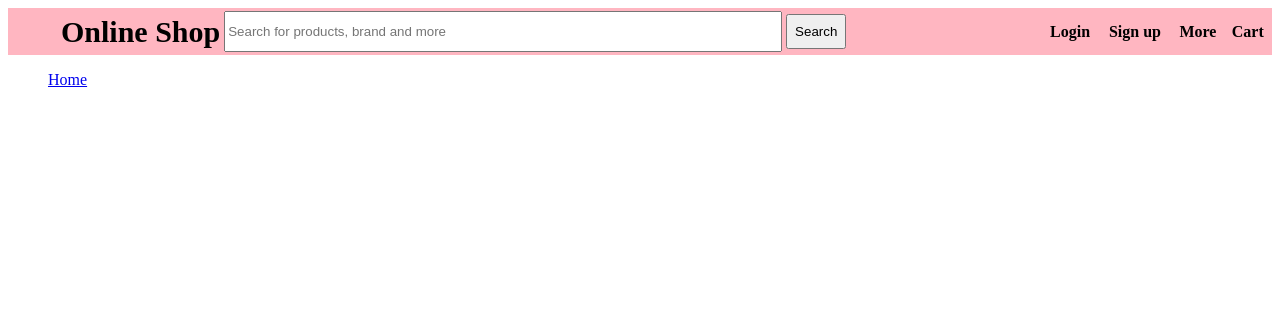
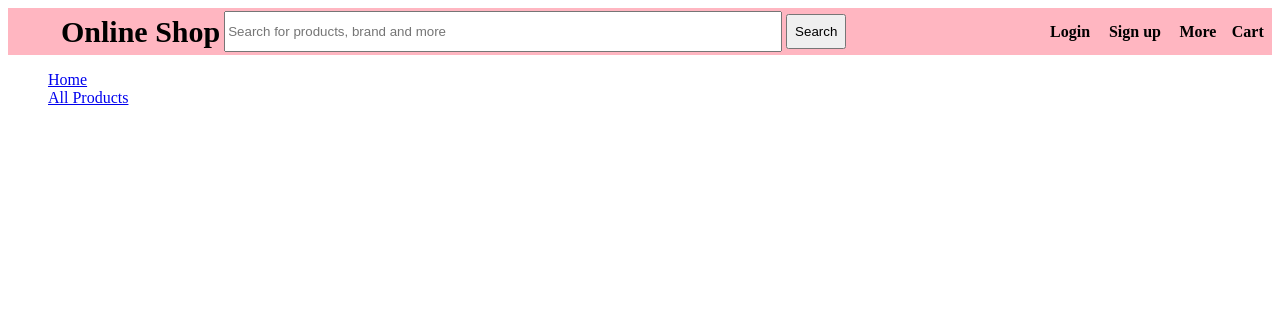
Before and after one commit to sumitsingh886/Mini-Project9, a PHP site: page / in a window 1280 px wide. Shown: the top 315 px of the page. Run offline with PHP 8.4, Linux system fonts and the light colour scheme; some web fonts are replaced.

Commit message:
add all products page with li tag using anchor tag

```diff
--- a/Online shoping system/index.php
+++ b/Online shoping system/index.php
@@ -26,11 +26,9 @@
     <div id="navbar">
         <ul id="menu">
             <li><a href="index.php">Home</a></li>
-
+            <li><a href="all_products.php">All Products</a></li>
         </ul>
-
     </div>
-
     </div>
 </body>
 </html>
```
